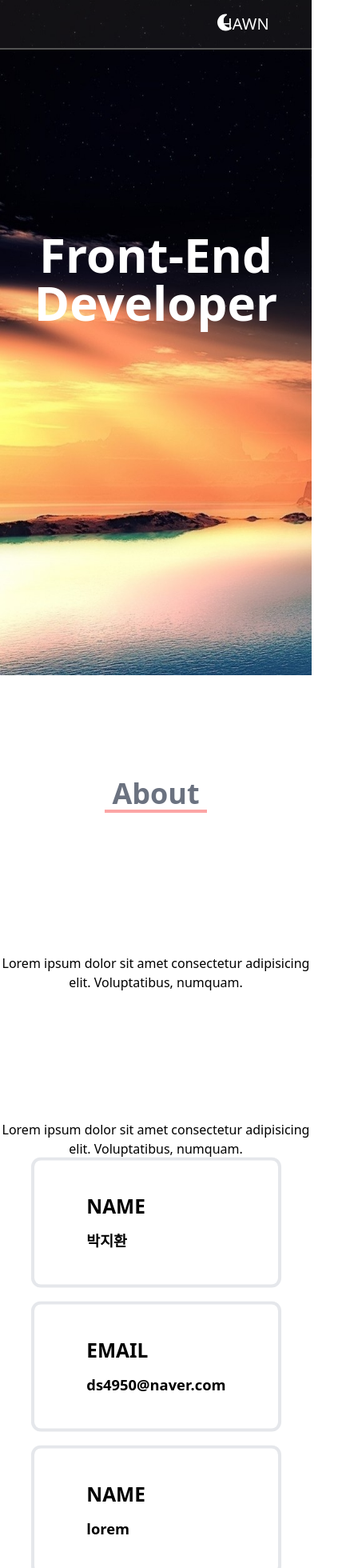
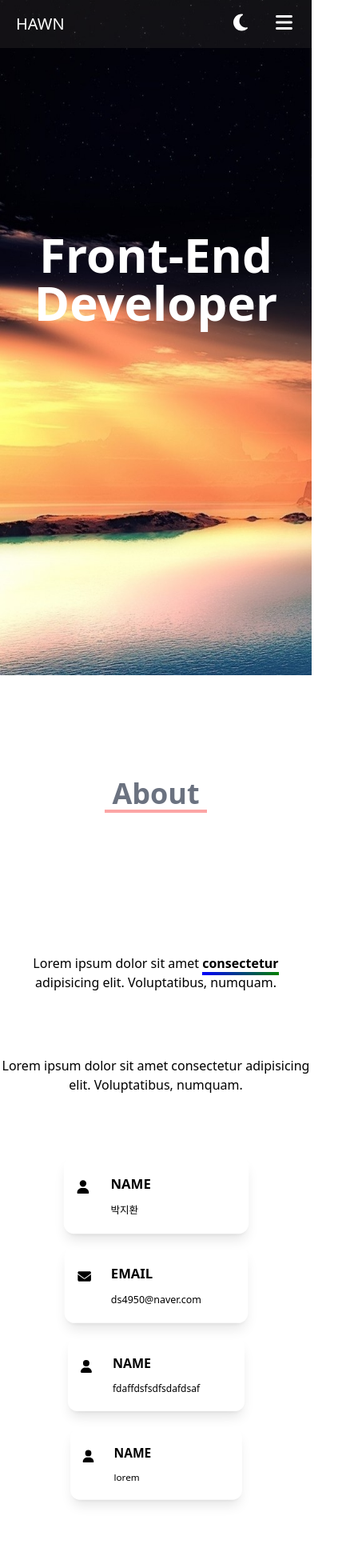
Before and after one commit to flysofts/portfolio, a React (Create React App) app: page / in a window 390 px wide. Shown: the top 1960 px of the page at 80% size, 428 px wide, since content can reach past the window. Built offline with nearby package versions, Linux system fonts and the light colour scheme.

Commit message:
about 수정 모바일 nav추가

```diff
--- a/src/components/About.js
+++ b/src/components/About.js
@@ -1,3 +1,5 @@
+import { FontAwesomeIcon } from '@fortawesome/react-fontawesome';
+import { faUser, faEnvelope } from '@fortawesome/free-solid-svg-icons';
 import React from 'react'
 import { useSelector } from 'react-redux'
 
@@ -5,20 +7,27 @@ import { useSelector } from 'react-redux'
 function About() {
 
   const darkMode = useSelector(state => state.darkMode);
+
+
   const info = [
     {
+      "icon": faUser,
       "title": "NAME",
       "desc": "박지환"
+
     },
     {
+      "icon": faEnvelope,
       "title": "EMAIL",
       "desc": "ds4950@naver.com"
     },
     {
+      "icon": faUser,
       "title": "NAME",
-      "desc": "lorem"
+      "desc": "fdaffdsfsdfsdafdsaf"
     },
     {
+      "icon": faUser,
       "title": "NAME",
       "desc": "lorem"
     }
@@ -28,19 +37,24 @@ function About() {
     <div name="ABOUT" className={`w-full ${darkMode ? 'dark' : ''}`}>
       <div className='dark:bg-neutral-600 dark:text-white'>
         <div className='text-center w-32 text-4xl  m-auto pt-32 mb-24 font-bold border-solid border-b-4 border-red-300 text-gray-500 dark:text-white dark:border-red-50'>About</div>
-        <div className='max-w-7xl flex flex-wrap justify-center lg:flex-nowrap m-auto'>
-          <div className='flex-row'>
-
-            <p className='sm:text-sm md:text-lg text-center lg:text-3xl mt-20 font-pretty'>Lorem ipsum dolor sit amet consectetur adipisicing elit. Voluptatibus, numquam.</p>
-            <p className='sm:text-sm md:text-lg text-center lg:text-3xl mt-40 font-pretty'>Lorem ipsum dolor sit amet consectetur adipisicing elit. Voluptatibus, numquam.</p>
+        <div className='max-w-7xl flex flex-wrap justify-center lg:flex-nowrap m-auto '>
+          <div>
+            <p className='sm:text-sm md:text-lg text-center lg:text-3xl pt-20 font-pretty '>Lorem ipsum dolor sit amet <span className='border-gradient-bottom font-bold'>consectetur </span>adipisicing elit. Voluptatibus, numquam.</p>
+            <p className='sm:text-sm md:text-lg text-center lg:text-3xl py-20 font-pretty'>Lorem ipsum dolor sit amet consectetur adipisicing elit. Voluptatibus, numquam.</p>
           </div>
-          <div>
+          <div className=''>
             {
               info.map((e,i)=>{
                 return(
-                  <div className='border-4 rounded-xl py-10 px-16  mx-20 mb-5 heartbeat'>
-                    <p className='text-2xl font-bold pb-3 font-pretty'>{e.title}</p>
-                    <p className='text-lg font-bold font-pretty'>{e.desc}</p>
+
+                  <div className='shadow-lg rounded-xl py-5 px-14  mx-20 mb-5 heartbeat dark:shadow-black dark:bg-white dark:text-black ' style={{animationDelay: `${i * 0.1}s`}}>
+                    <div>
+                    <FontAwesomeIcon className='absolute top-7 left-4' icon={e.icon} />
+                    <div>
+                    <p className='text-xl font-bold pb-3 font-pretty max-sm:text-base'>{e.title}</p>
+                    <p className='text-lg  font-pretty max-sm:text-xs'>{e.desc}</p>
+                    </div>
+                    </div>
                   </div>
                 )
               })
--- a/src/components/Contact.js
+++ b/src/components/Contact.js
@@ -1,8 +1,9 @@
 import React from 'react'
 import { FontAwesomeIcon } from "@fortawesome/react-fontawesome";
 import { faGithub } from '@fortawesome/free-brands-svg-icons';
-import { faEnvelope } from '@fortawesome/free-solid-svg-icons';
+import { faComments, faEnvelope } from '@fortawesome/free-solid-svg-icons';
 import { useSelector } from 'react-redux'
+
 
 function Contact() {
 
@@ -15,12 +16,15 @@ function Contact() {
     <div  className='pt-24'>
     <p className='text-center w-32 text-4xl  m-auto mt-32 mb-24 font-bold border-solid border-b-4 border-red-300 text-gray-500 dark:text-white dark:border-red-50'>Contact</p>
     <div>
-      <div className='text-center mb-11'>
+      <div className='flex justify-center pb-10 gap-10'>
       <a href='https://github.com/flysofts' target='_blank'>
-      <FontAwesomeIcon icon={faGithub} className='text-4xl mr-5'/>
+      <FontAwesomeIcon icon={faGithub} className='text-4xl mr-5 dark:text-white'/>
       </a>
-      <a href='mailto:ds4950@naver.com'>
-      <FontAwesomeIcon icon={faEnvelope} className='text-4xl'/>
+      <a href='mailto:ds4950@naver.com' target='_blank'>
+      <FontAwesomeIcon icon={faEnvelope} className='text-4xl mr-5 dark:text-white'/>
+      </a>
+      <a href="https://open.kakao.com/o/sUXFD3Rf" target='_blank'>
+      <FontAwesomeIcon icon={faComments} className='text-4xl dark:text-white'/>
       </a>
       </div>
       <p className='text-center text-xl pb-10'>저의 포트폴리오를 봐주셔서 감사합니다.</p>
--- a/src/components/Home.js
+++ b/src/components/Home.js
@@ -1,30 +1,37 @@
 import React, { useEffect, useState } from 'react'
 import { FontAwesomeIcon } from "@fortawesome/react-fontawesome";
-import { faMoon, faSun } from "@fortawesome/free-solid-svg-icons"
+import { faMoon, faSun, faBars, faBurger } from "@fortawesome/free-solid-svg-icons"
 import { Link } from 'react-scroll';
 
 import { useDispatch, useSelector } from 'react-redux';
 import { DarkMode } from '../redux/actions';
 
 
-
-
-
 function Home() {
-
   const dispatch = useDispatch();
-  const darkMode = useSelector(state => state.darkMode)
+  const darkMode = useSelector(state => state.darkMode);
 
   const dark = () => {
     dispatch(DarkMode());
-  }
+  };
 
   const Title = "Front-End Developer";
   const [mainTitle, setMainTitle] = useState('');
   const [count, setCount] = useState(0);
+  const [isButton, setIsButton] = useState(false);
+  const [isMobile, setIsMobile] = useState(window.innerWidth <= 892);
 
+  const handleResize = () => {
+    setIsMobile(window.innerWidth <= 892);
+  };
 
+  useEffect(() => {
+    window.addEventListener('resize', handleResize);
 
+    return () => {
+      window.removeEventListener('resize', handleResize);
+    }
+  }, []);
 
   useEffect(() => {
     if (count < Title.length) {
@@ -40,40 +47,50 @@ function Home() {
       };
     }
   }, [count]);
+
   return (
+    <div name="HOME">
+      <div className={`w-full h-screen ${darkMode ? 'dark' : ''}`} style={{ backgroundImage: "url(/background.jpg)", backgroundSize: "cover", backgroundRepeat: "no-repeat" }}>
+        <header className='w-full flex justify-between items-center pt-4 pb-4 pr-24 fixed bg-opacity-25 z-30 pl-5 bg-stone-700'>
+          <li><Link to="HOME" smooth={true} className='text-white text-xl font-pretty cursor-pointer hover:border-b-2'>HAWN</Link></li>
+          {isMobile ? (
             <>
-
-      <div name="HOME">
-        <div className={`w-full h-screen ${darkMode ? 'dark' : ''}`} style={{ backgroundImage: "url(/background.jpg)", backgroundSize: "cover", backgroundRepeat: "no-repeat",  }}>
-          <header className='w-full flex justify-between items-center pt-4 pb-4 pr-24 fixed  bg-opacity-25 z-30 pl-5 bg-stone-700 border-b-2 border-b-neutral-600 dark:bg-'>
-            <li><Link to="HOME" smooth={true} className='text-white text-xl pl-64 font-pretty' href='#'>HAWN</Link></li>
-            <nav className='pl-32 max-2xl:hidden'>
-              <ul className='flex justify-between  gap-24 pr-24'>
-                <li>
-                  <Link to="ABOUT" smooth={true} className='text-white text-xl font-pretty' href='#'>ABOUT</Link>
-                </li>
-                <li>
-                  <Link to="SKILL" smooth={true} className='text-white text-xl font-pretty' href='#'>SKILL</Link>
-                </li>
-                <li>
-                  <Link to="WORK" smooth={true} className='text-white text-xl font-pretty' href='#'>WORK</Link>
-                </li>
-                <li>
-                  <Link to="CONTACT" smooth={true} className='text-white text-xl font-pretty' href='#'>CONTACT</Link>
-                </li>
+              <FontAwesomeIcon
+                 icon={isButton ? faBurger : faBars}
+                className='pr-16 absolute top-4 -right-10 text-2xl text-white'
+                onClick={() => setIsButton(!isButton)}
+              />
+              {isButton && (
+                <nav  className='absolute top-14 right-0 cursor-pointer w-full h-52 bg-stone-700 bg-opacity-25 text-black p-5'>
+                  <ul className='flex flex-col items-center gap-5'>
+                    <li><Link to="ABOUT" smooth={true} className='text-white text-xl text-center font-pretty hover:border-b-2'>ABOUT</Link></li>
+                    <li><Link to="SKILL" smooth={true} className='text-white text-xl font-pretty hover:border-b-2 '>SKILL</Link></li>
+                    <li><Link to="WORK" smooth={true} className='text-white text-xl font-pretty hover:border-b-2 '>WORK</Link></li>
+                    <li><Link to="CONTACT" smooth={true} className='text-white text-xl font-pretty hover:border-b-2 '>CONTACT</Link></li>
                   </ul>
                 </nav>
+              )}
+            </>
+          ) : (
+            <nav className='pl-32'>
+              <ul className='flex justify-between gap-24 pr-24'>
+                <li><Link to="ABOUT" smooth={true} className='text-white text-xl font-pretty cursor-pointer hover:border-b-2'>ABOUT</Link></li>
+                <li><Link to="SKILL" smooth={true} className='text-white text-xl font-pretty cursor-pointer hover:border-b-2'>SKILL</Link></li>
+                <li><Link to="WORK" smooth={true} className='text-white text-xl font-pretty cursor-pointer hover:border-b-2'>WORK</Link></li>
+                <li><Link to="CONTACT" smooth={true} className='text-white text-xl font-pretty cursor-pointer hover:border-b-2'>CONTACT</Link></li>
+              </ul>
+            </nav>
+          )}
           <FontAwesomeIcon
             icon={darkMode ? faSun : faMoon}
-              className={`pr-16 absolute top-4 right-9 text-2xl ${darkMode ? 'text-white' : 'text-white'}`}
+            className={`absolute top-4 right-20 text-2xl cursor-pointer ${darkMode ? 'text-white' : 'text-white'}`}
             onClick={dark}
           />
         </header>
-          <p className='text-center text-white font-bold text-6xl pt-72'>{mainTitle}</p>
+        <p className='text-center text-white font-bold text-6xl pt-72 font-pretty'>{mainTitle}</p>
       </div>
     </div>
-    </>
-  )
+  );
 }
 
-export default Home
+export default Home;
--- a/src/index.css
+++ b/src/index.css
@@ -30,30 +30,30 @@ a{text-decoration: none; color: #000;}
 }
 
 @keyframes heartbeat {
-  0% {
-            transform: scale(1);
-            transform-origin: center center;
-            animation-timing-function: ease-out;
+  0%, 60% {
+    transform: scale(1);
+    animation-timing-function: ease-out;
   }
-  25% {
-            transform: scale(1.05);
-            animation-timing-function: ease-in;
+  15%, 45% {
+    transform: scale(1.05);
+    animation-timing-function: ease-in;
   }
-  50% {
-            transform: scale(0.98);
-            animation-timing-function: ease-out;
+  30% {
+    transform: scale(0.95);
+    animation-timing-function: ease-in;
   }
-  75% {
-            transform: scale(0.87);
-            animation-timing-function: ease-in;
-  }
-  100% {
-            transform: scale(1);
-            animation-timing-function: ease-out;
+  61%, 100% {
+    transform: none;
   }
 }
 
 .heartbeat {
+  animation: heartbeat 2.5s infinite forwards;
+}
 
-	        animation: heartbeat 3000ms ease-in-out infinite both;
+
+.border-gradient-bottom {
+  border-bottom: 4px solid;
+  border-image: linear-gradient(to right, blue, green);
+  border-image-slice: 1;
 }
--- a/tailwind.config.js
+++ b/tailwind.config.js
@@ -2,7 +2,15 @@
 module.exports = {
   content: ['./src/**/*.{js,ts}'],
   theme: {
-    extend: {},
+    extend: {
+      animationDelay:{
+
+        '1': '0.5s',
+        '2': '1s',
+        '3': '1.5s',
+        '4': '2s'
+      }
+    },
   },
   plugins: [],
   darkMode: 'class',
```
Also changed, not shown: src/components/Skill.js (+8 -7 lines), 1 other file (tests, documents, lock files or other folders). Lines whose indentation alone changed are shown as unchanged.
